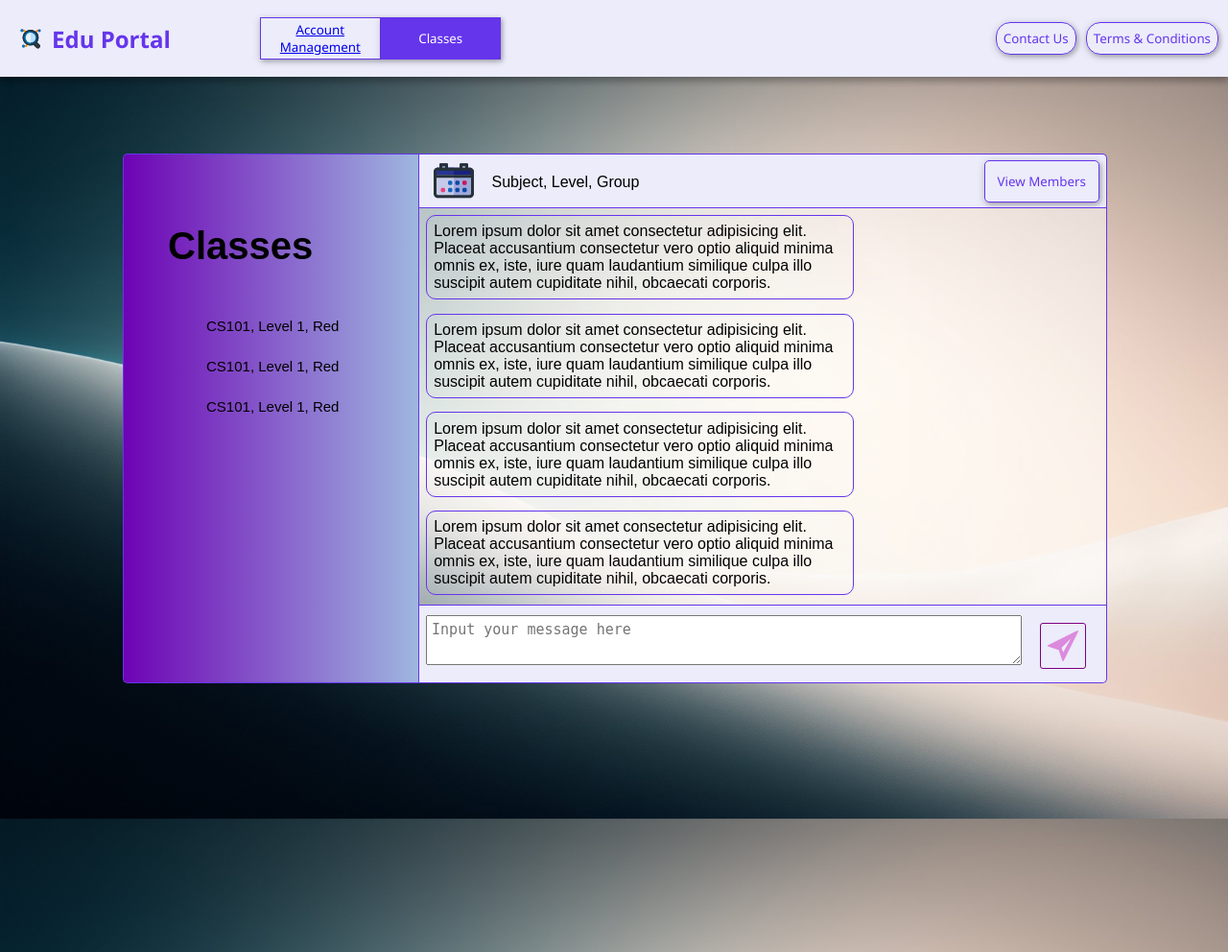
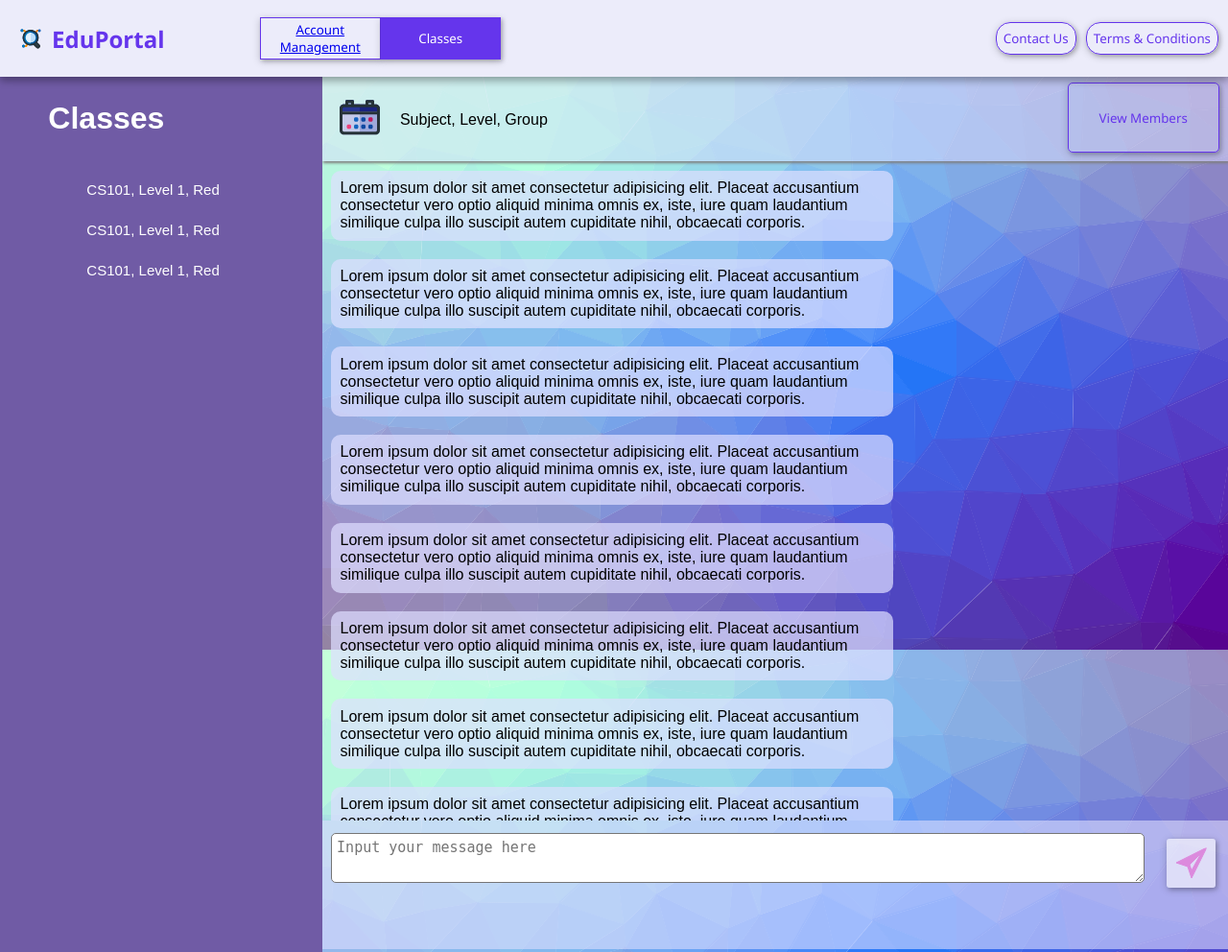
Before and after one commit to Beginner50/Web-Project, a PHP site: page /classesPage.php in a window 1280 px wide. Shown: the whole page at 96% size. Run offline with PHP 8.4, Linux system fonts and the light colour scheme.

Commit message:
Improved UI for classes page

```diff
--- a/source/authenticationPage.php
+++ b/source/authenticationPage.php
@@ -5,8 +5,8 @@
     <meta charset="UTF-8">
     <meta name="viewport" content="width=device-width, initial-scale=1.0">
     <meta name="description" content="School Website for ABC Academy">
+    <link rel="stylesheet" href="stylesheets/navBar.css">
     <link rel="stylesheet" href="stylesheets/common.css">
-    <link rel="stylesheet" href="stylesheets/navBar.css">
     <link rel="stylesheet" href="stylesheets/authenticationPage/common.css">
     <link rel="stylesheet" href="stylesheets/authenticationPage/callToAction.css">
     <link rel="stylesheet" href="stylesheets/authenticationPage/registrationFormGeneral.css">
@@ -22,7 +22,7 @@
 
 <body>
     <!-- Navigation Bar -->
-    <?php $page = 'registration';
+    <?php $page = 'authenticationPage';
     require_once('navBar.php') ?>
 
     <!-- Main Wrapper -->
--- a/source/classesPage.php
+++ b/source/classesPage.php
@@ -7,7 +7,7 @@
     <title>Education Portal Class Tab</title>
     <link rel="stylesheet" href="stylesheets/common.css">
     <link rel="stylesheet" href="stylesheets/navBar.css">
-    <link rel="stylesheet" href="stylesheets/classPage/common.css">
+    <link rel="stylesheet" href="stylesheets/classPage/main.css">
     <script>
         0
     </script>
@@ -18,8 +18,7 @@
 require_once('navBar.php') ?>
 
 <body>
-    <div id="main-wrapper">
-        <div id="left-wrapper">
+    <div id="sidebar">
         <h1> Classes </h1>
         <menu id="class-menu">
             <ul>CS101, Level 1, Red</ul>
@@ -27,7 +26,7 @@ require_once('navBar.php') ?>
             <ul>CS101, Level 1, Red</ul>
         </menu>
     </div>
-        <div id="right-wrapper">
+    <div id="main-wrapper">
         <div id="classChat-header" class="classChat">
             <div id="left-section">
                 <img src="icons/schedule-svgrepo-com.svg">
@@ -50,9 +49,8 @@ require_once('navBar.php') ?>
         <div id="classChat-footer" class="classChat">
             <form id="message-form" method="post" action="">
                 <textarea name="message-input" id="message-input" placeholder="Input your message here"></textarea>
-                    <img id="send-button" src="icons/send.svg">
+                <img id="send-button" class="shadow" src="icons/send.svg">
             </form>
-            </div>
         </div>
     </div>
     <script src="scripts/classTab.js"></script>
--- a/source/connect.php
+++ b/source/connect.php
@@ -3,7 +3,7 @@
 $host = "localhost";
 $user = "root";
 $db="web_project";
-$pass = "";
+$pass = " ";
 // $pass="umair1108";
 
 $conn = new mysqli($host, $user, $pass, $db);
--- a/source/navBar.php
+++ b/source/navBar.php
@@ -1,25 +1,25 @@
-    <nav class="indigoTheme">
+    <nav class="indigoTheme <?php if ($page == 'authenticationPage') echo ' relative';
+                            else echo ' fixed'; ?>">
         <div id="left-section">
             <div id="logo-wrapper">
                 <img src="icons/research-svgrepo-com.svg">
-                <h1>Edu Portal</h1>
+                <h1>EduPortal</h1>
             </div>
-            <?php if ($page == 'classTab' ) {
+            <?php if ($page == 'classTab') {
                 echo '<div id="button-wrapper">
                       <button id="accountManagement-button" class="indigoTheme shadow">
                       <a href="accManagementPage.php"> Account Management </a>
                       </button>
                       <button id="classes-button" class="indigoTheme shadow active"> Classes </button>
                       </div>';
-                } else if($page == "accountManagementTab"){
+            } else if ($page == "accountManagementTab") {
                 echo '<div id="button-wrapper">
                       <button id="accountManagement-button" class="indigoTheme shadow active">                         Account Management                       </button>
                       <button id="classes-button" class="indigoTheme shadow">
                       <a href="classesPage.php"> Classes </a>
                       </button>
                       </div>';
-
-                 } ?>
+            } ?>
         </div>
         <div id="right-section">
             <button class=" indigoTheme roundBorder shadow"> Contact Us</button>
--- a/source/stylesheets/authenticationPage/common.css
+++ b/source/stylesheets/authenticationPage/common.css
@@ -1,5 +1,10 @@
 html {
     scroll-behavior: smooth;
+}
+
+nav {
+    position: relative;
+    margin-top: 0px;
 }
 
 #main-wrapper {
--- a/source/stylesheets/classPage/common.css
+++ b/source/stylesheets/classPage/main.css
@@ -1,38 +1,27 @@
 body {
     position: relative;
     width: 100%;
-    height: 100%;
-    padding: 0px;
-    background-image: url("../../icons/blue-orange-background-with-white-background-blue-background.jpg");
-    background-size: cover;
+    height: 100vh;
+    overflow-y: hidden;
+    margin-top: 20%;
+    margin: auto;
+    display: flex;
+    flex-direction: row;
 }
 
-#main-wrapper {
-    position: relative;
-    width: 80%;
-    height: 550px;
-    margin: auto;
-    margin-top: 80px;
-    margin-bottom: 50px;
-    display: flex;
+body #sidebar {
+    width: 26.55%;
+    height: 100%;
+    background-color: #705ba5;
+    color: white;
 }
 
-#main-wrapper #left-wrapper {
-    width: 30%;
-    height: 100%;
-    border: 1px solid var(--blueOcean);
-    border-right: 0px;
-    border-radius: 5px 0px 0px 5px;
-    background: linear-gradient(to left, hsl(218, 51%, 75%), hsl(276, 97%, 36%));
+#sidebar>h1 {
+    padding-top: 25%;
+    padding-left: 15%;
 }
 
-#left-wrapper>h1 {
-    padding-top: 15%;
-    padding-left: 15%;
-    font-size: 2.5rem;
-}
-
-#left-wrapper #class-menu {
+#sidebar #class-menu {
     width: 60%;
     height: 40%;
     margin-left: 15%;
@@ -56,20 +45,21 @@ body {
     color: var(--purpleVortex);
 }
 
-#main-wrapper #right-wrapper {
-    width: 70%;
-    height: 100%;
+body #main-wrapper {
+    width: 74.7%;
+    margin-top: 6%;
+    background: url("../../icons/cool-background.png");
 }
 
-#right-wrapper #classChat-header {
+#main-wrapper #classChat-header {
     width: 100%;
     height: 10%;
     display: flex;
     justify-content: space-between;
-    border: 1px solid var(--blueOcean);
     border-bottom: 0px;
     border-radius: 0px 5px 0px 0px;
-    background-color: var(--paleSky);
+    background-color: rgba(222, 222, 255, 0.5);
+    box-shadow: 1px 2px 3px grey;
 }
 
 #classChat-header #left-section {
@@ -98,55 +88,47 @@ body {
     margin-right: 1%;
 }
 
-#right-wrapper #classChat-body {
+#main-wrapper #classChat-body {
     position: relative;
     width: 100%;
     height: 75%;
-    border: 1px solid var(--blueOcean);
-    overflow-y: auto;
+    overflow-y: scroll;
     overflow-wrap: break-word;
-    /* IE and Edge */
-    /* -ms-overflow-style: none; */
-    /* Firefox */
-    /* scrollbar-width: none; */
     display: flex;
     flex-direction: column;
-    background-color: rgba(255, 255, 255, 0.5);
 }
 
 #classChat-body .message {
     width: 60%;
-    border: 1px solid var(--blueOcean);
     border-radius: 10px;
+    background-color: rgba(222, 222, 255, 0.7);
     margin: 1%;
     padding: 1%;
 }
 
-#right-wrapper #classChat-footer {
+#main-wrapper #classChat-footer {
     width: 100%;
     height: 14.7%;
-    border: 1px solid var(--blueOcean);
-    background-color: var(--paleSky);
-    border-top: 0px;
-    border-radius: 0px 0px 5px 0px;
+    background-color: rgba(222, 222, 255, 0.6);
 }
 
 #classChat-footer #message-input {
-    width: 85%;
+    width: 88.5%;
     padding: 5px;
     height: 40px;
     text-wrap: stable;
-    margin-top: 1.5%;
+    margin-top: 1.4%;
     margin-bottom: 1.5%;
     margin-left: 1%;
     font-size: 15px;
+    border-radius: 5px;
 }
 
 #classChat-footer #send-button {
     cursor: pointer;
     margin-left: 2%;
     margin-bottom: 1%;
-    border: 1px solid purple;
     padding: 1%;
     border-radius: 3px;
+    background-color: rgba(255, 255, 255, 0.6);
 }
--- a/source/stylesheets/navBar.css
+++ b/source/stylesheets/navBar.css
@@ -1,5 +1,14 @@
+.relative {
+    position: relative;
+}
+
+.fixed {
+    position: fixed;
+}
+
 nav.indigoTheme {
     width: 100%;
+    z-index: 1000;
     height: 80px;
     background: var(--paleSky);
     box-shadow: 0 5px 8px 0 rgba(0, 0, 0, 0.2), 0 2px 8px 0 rgba(0, 0, 0, 0.19);
```
Also changed, not shown: source/accManagementPage.php (+43 -38 lines), source/stylesheets/accountManagementPage/Acc_management.css (+1 -22 lines), source/icons/blue-orange-background-with-white-background-blue-background.jpg (deleted). Lines whose indentation alone changed are shown as unchanged.
